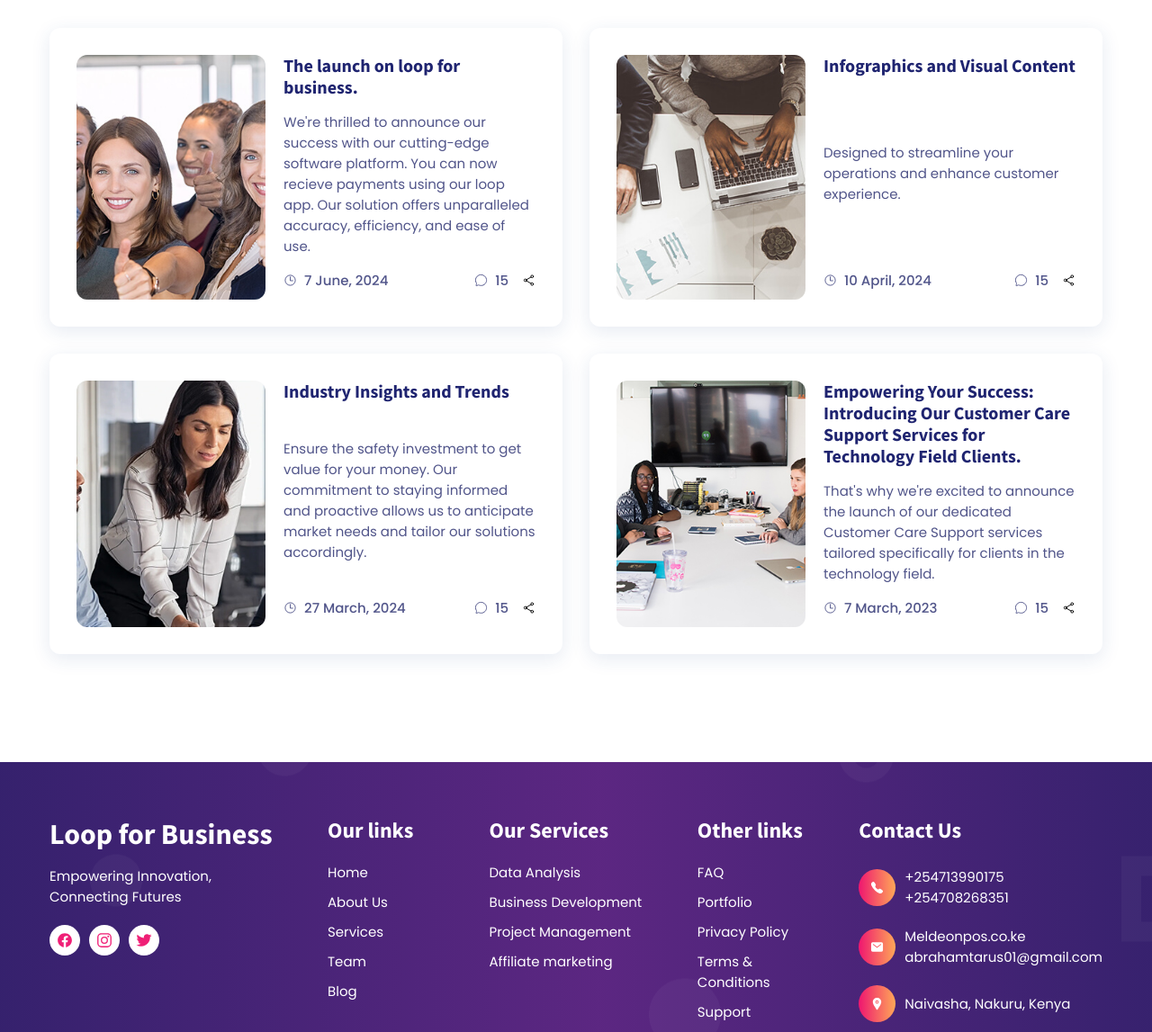
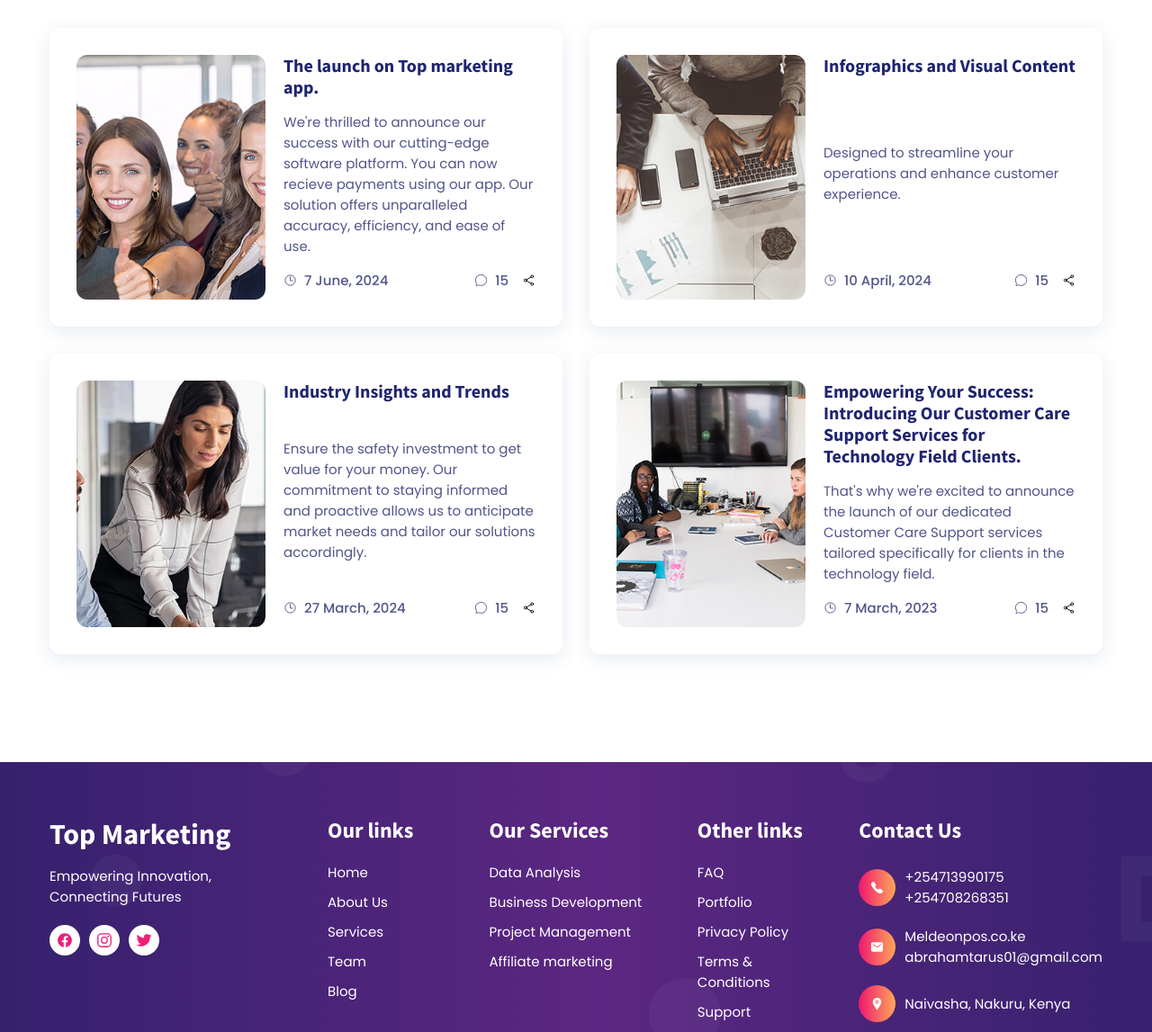
Before and after one commit to tarrus-001/kryptic, a plain HTML site: page index.html in a window 1280 px wide. Shown: the part 2860-4007 px from the top of the page at 90% size. Drawn offline with nearby package versions, Linux system fonts and the light colour scheme.

Commit message:
Update index.html

```diff
--- a/index.html
+++ b/index.html
@@ -355,12 +355,12 @@
 
                         <h3 class="h3 title">
                           <a href="#">
-                            The launch on loop for business.
+                            The launch on Top marketing app.
                           </a>
                         </h3>
 
                         <p class="text">
-                          We're thrilled to announce our success with our cutting-edge software platform. You can now recieve payments using our loop app. Our solution offers unparalleled accuracy, efficiency, and ease of use.
+                          We're thrilled to announce our success with our cutting-edge software platform. You can now recieve payments using our app. Our solution offers unparalleled accuracy, efficiency, and ease of use.
 
                         </p>
 
@@ -552,7 +552,7 @@
 
         <div class="footer-brand">
 
-          <a href="#" class="logo">Loop for Business</a>
+          <a href="#" class="logo">Top Marketing</a>
 
           <p class="text">
             Empowering Innovation, Connecting Futures
```
